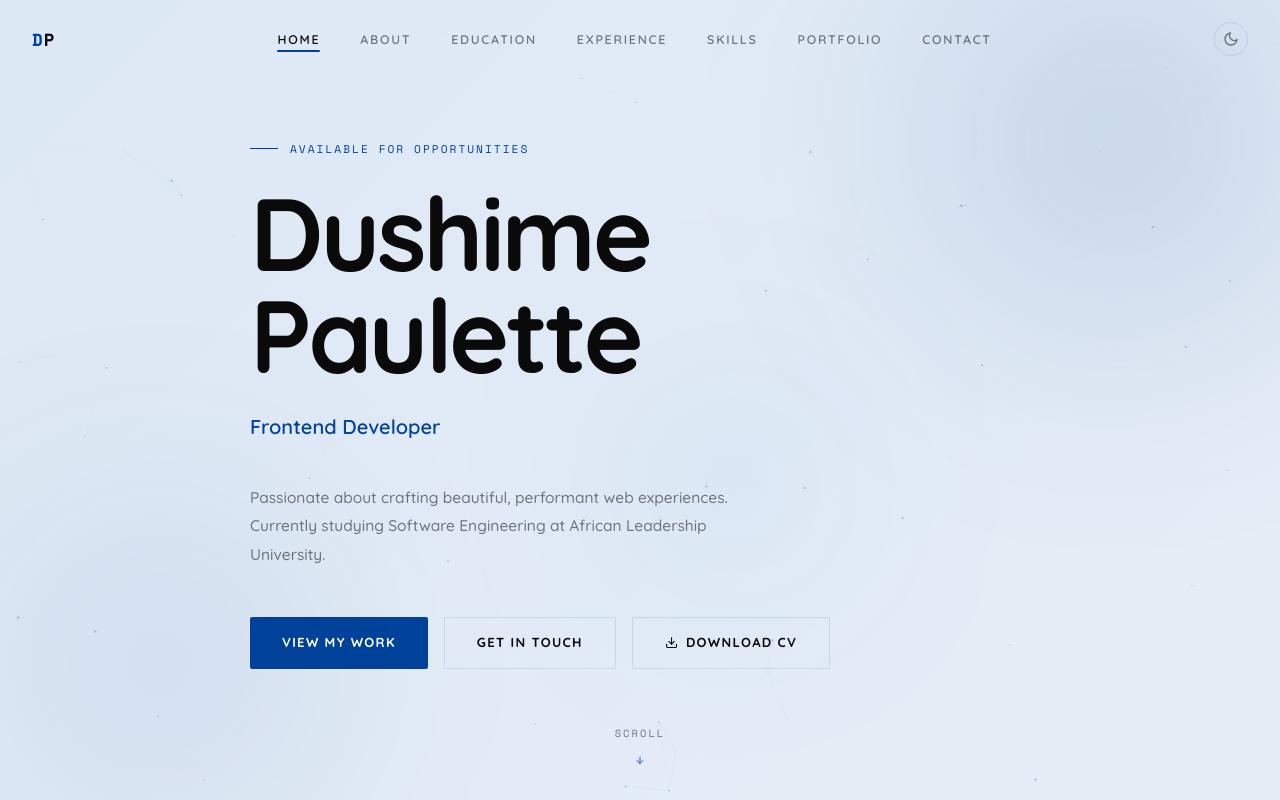
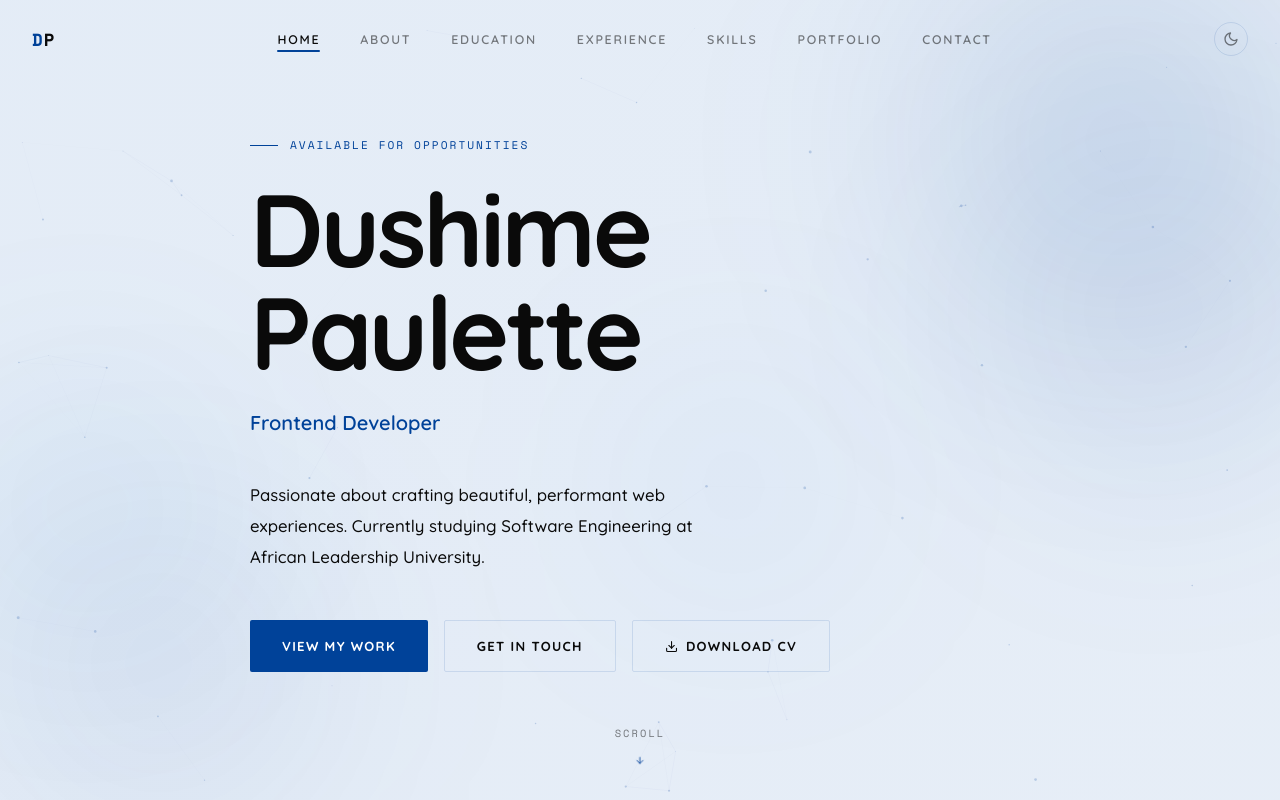
Before and after one commit to Dushimepaulette1/Paulette_Resume, a React (Vite) app: page / in a window 1280 px wide. Shown: the top 800 px of the page. Built offline with nearby package versions, Linux system fonts and the light colour scheme.

Commit message:
Improve text visibility and add light mode background animations - Hero description and role text: muted -> full text color, bigger size - Contact tagline and items: explicit full text color - Light mode: animated shifting gradient + two floating orbs

```diff
--- a/src/index.css
+++ b/src/index.css
@@ -416,9 +416,57 @@ section { padding: 7rem 0; }
   background: radial-gradient(circle, rgba(0, 100, 220, 0.1) 0%, transparent 70%);
 }
 
+@keyframes lightBgShift {
+  0%   { background-position: 0% 50%; }
+  50%  { background-position: 100% 50%; }
+  100% { background-position: 0% 50%; }
+}
+
+@keyframes floatA {
+  0%, 100% { transform: translate(0, 0) scale(1); }
+  40%       { transform: translate(30px, -20px) scale(1.05); }
+  70%       { transform: translate(-15px, 18px) scale(0.97); }
+}
+
+@keyframes floatB {
+  0%, 100% { transform: translate(0, 0) scale(1); }
+  35%       { transform: translate(-25px, 20px) scale(1.04); }
+  65%       { transform: translate(20px, -15px) scale(0.98); }
+}
+
 [data-theme="light"] body {
-  background: linear-gradient(135deg, #dde8f5 0%, #eef2f8 40%, #e8eef8 100%);
+  background: linear-gradient(-45deg, #dde8f5, #eef2f8, #e0eaf6, #d5e3f3);
+  background-size: 400% 400%;
+  animation: lightBgShift 18s ease infinite;
   min-height: 100vh;
+}
+
+[data-theme="light"] body::before,
+[data-theme="light"] body::after {
+  content: '';
+  position: fixed;
+  border-radius: 50%;
+  pointer-events: none;
+  z-index: 0;
+  filter: blur(90px);
+}
+
+[data-theme="light"] body::before {
+  width: 500px;
+  height: 500px;
+  background: radial-gradient(circle, rgba(0, 66, 153, 0.09) 0%, transparent 70%);
+  top: 10%;
+  right: -100px;
+  animation: floatA 20s ease-in-out infinite;
+}
+
+[data-theme="light"] body::after {
+  width: 380px;
+  height: 380px;
+  background: radial-gradient(circle, rgba(0, 120, 200, 0.07) 0%, transparent 70%);
+  bottom: 15%;
+  left: -80px;
+  animation: floatB 25s ease-in-out infinite;
 }
 
 @keyframes orbFloat {
@@ -465,7 +513,7 @@ section { padding: 7rem 0; }
 
 .hero-role {
   font-size: clamp(1rem, 2.5vw, 1.25rem);
-  color: var(--muted);
+  color: var(--text);
   margin-bottom: 2.5rem;
   min-height: 2rem;
   font-weight: 500;
@@ -477,8 +525,8 @@ section { padding: 7rem 0; }
 
 .hero-desc {
   max-width: 480px;
-  color: var(--muted);
-  font-size: 0.97rem;
+  color: var(--text);
+  font-size: 1.05rem;
   line-height: 1.85;
   margin-bottom: 3rem;
   font-weight: 500;
@@ -999,6 +1047,7 @@ textarea.form-input {
   font-weight: 700;
   line-height: 1.4;
   margin-bottom: 2.5rem;
+  color: var(--text);
 }
 
 .contact-item {
@@ -1006,6 +1055,7 @@ textarea.form-input {
   align-items: center;
   gap: 1rem;
   margin-bottom: 1.5rem;
+  color: var(--text);
   color: var(--muted);
   font-size: 0.88rem;
   transition: color 0.3s;
```
